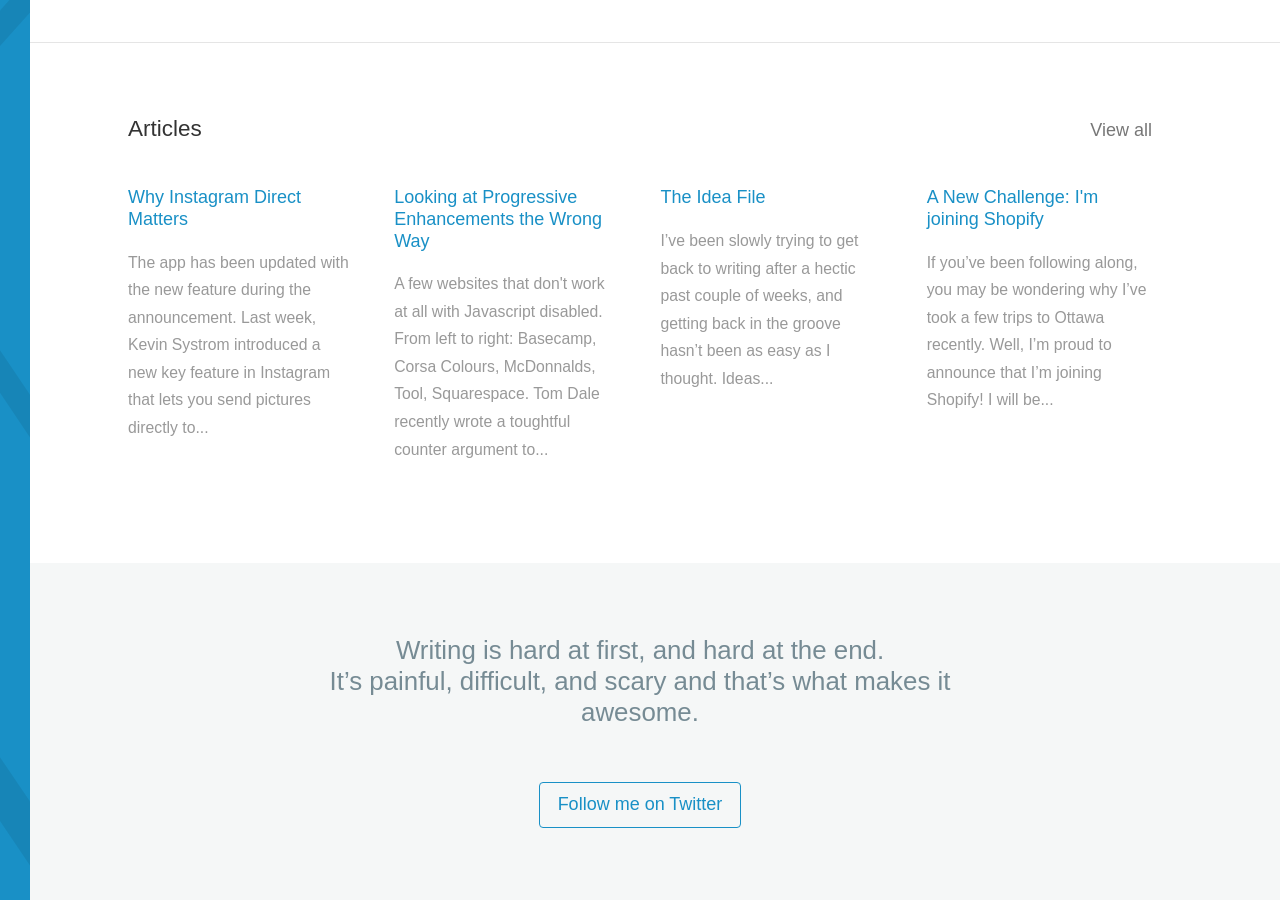
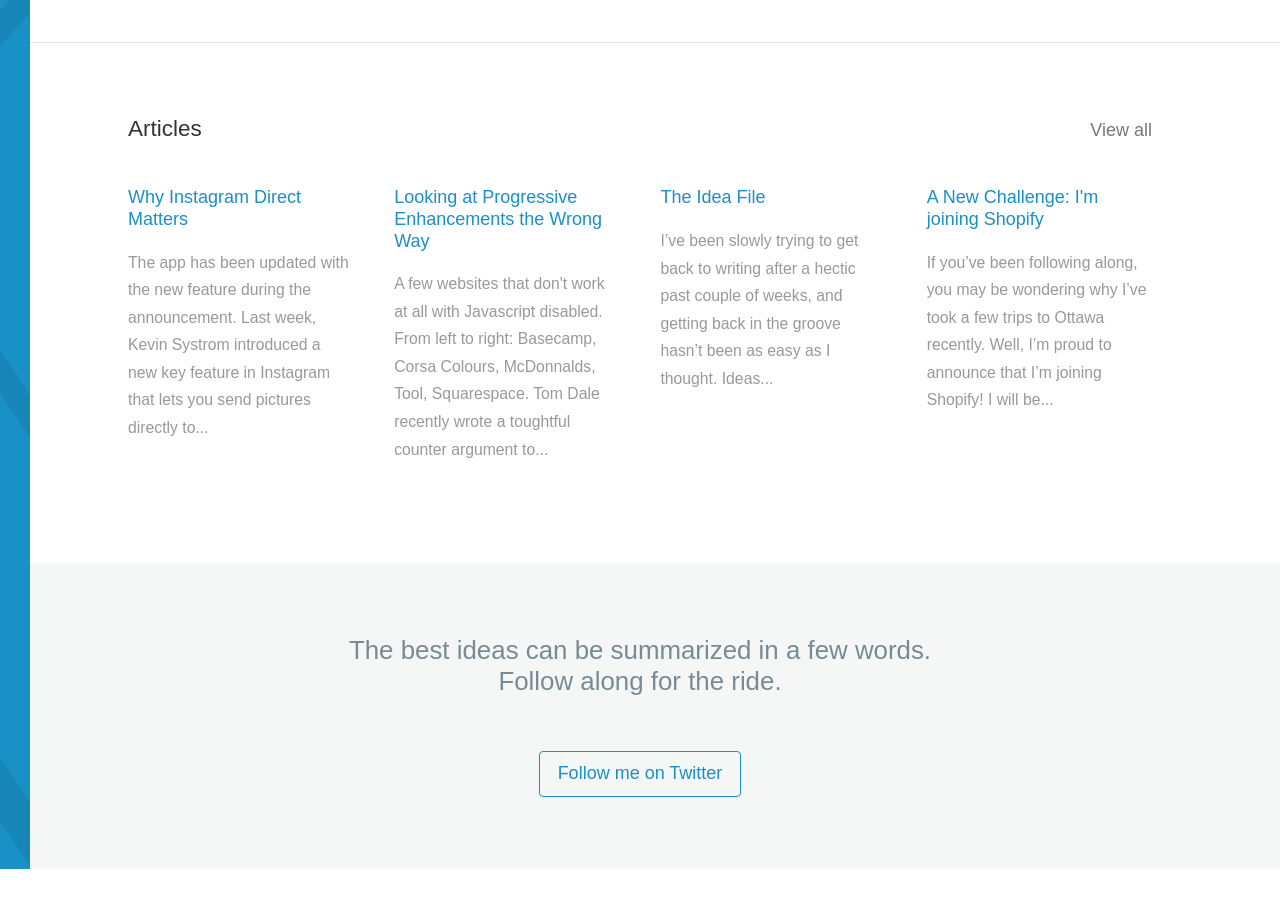
Before and after one commit to vernalkick/kevinclark, a Jekyll site: the page built from index.html, in a window 1280 px wide and 900 px high, scrolled down 591 px. Built offline with Jekyll 4.4.1, drawn with Linux system fonts in a browser that asks for light colours; nearby versions of some CDN libraries; some web fonts are replaced; Markdown is read by kramdown in place of the engine named in the settings; after the commit the page ends 1460 px from its top, so only the background shows below that.

Commit message:
Change text in the footer of the homepage

```diff
--- a/index.html
+++ b/index.html
@@ -35,7 +35,7 @@ title: Home
 
 <footer id="footer" role="contentinfo">
   <div class="wrap">
-    <p>Writing is hard at first, and hard at the end. <br>It’s painful, difficult, and scary and that’s what makes it awesome.</p>
-    <a href="#" class="btn light">Follow me on Twitter</a>
+    <p>The best ideas can be summarized in a few words. <br>Follow along for the ride.</p>
+    <a href="http://twitter.com/vernalkick" class="btn light">Follow me on Twitter</a>
   </div>
 </footer>
```
